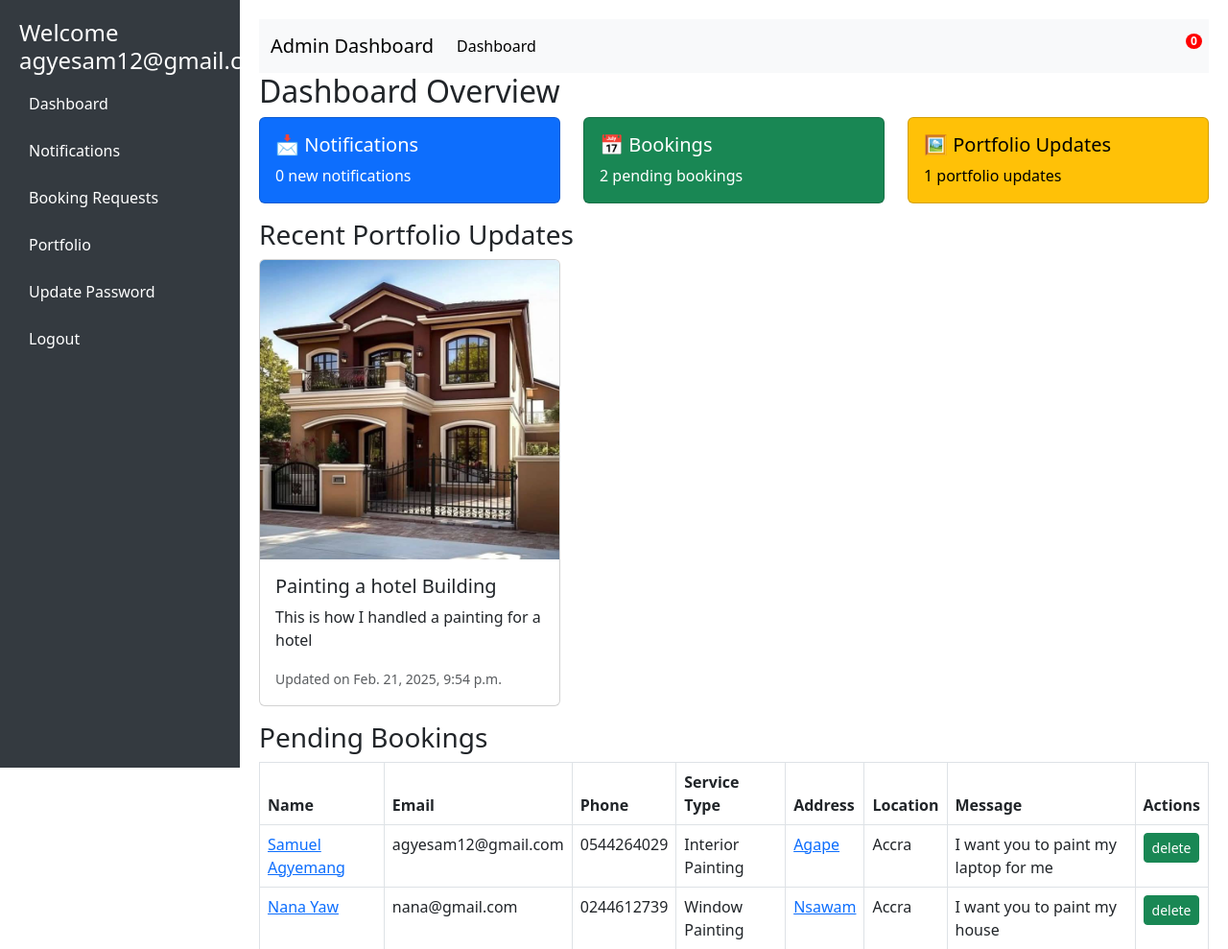
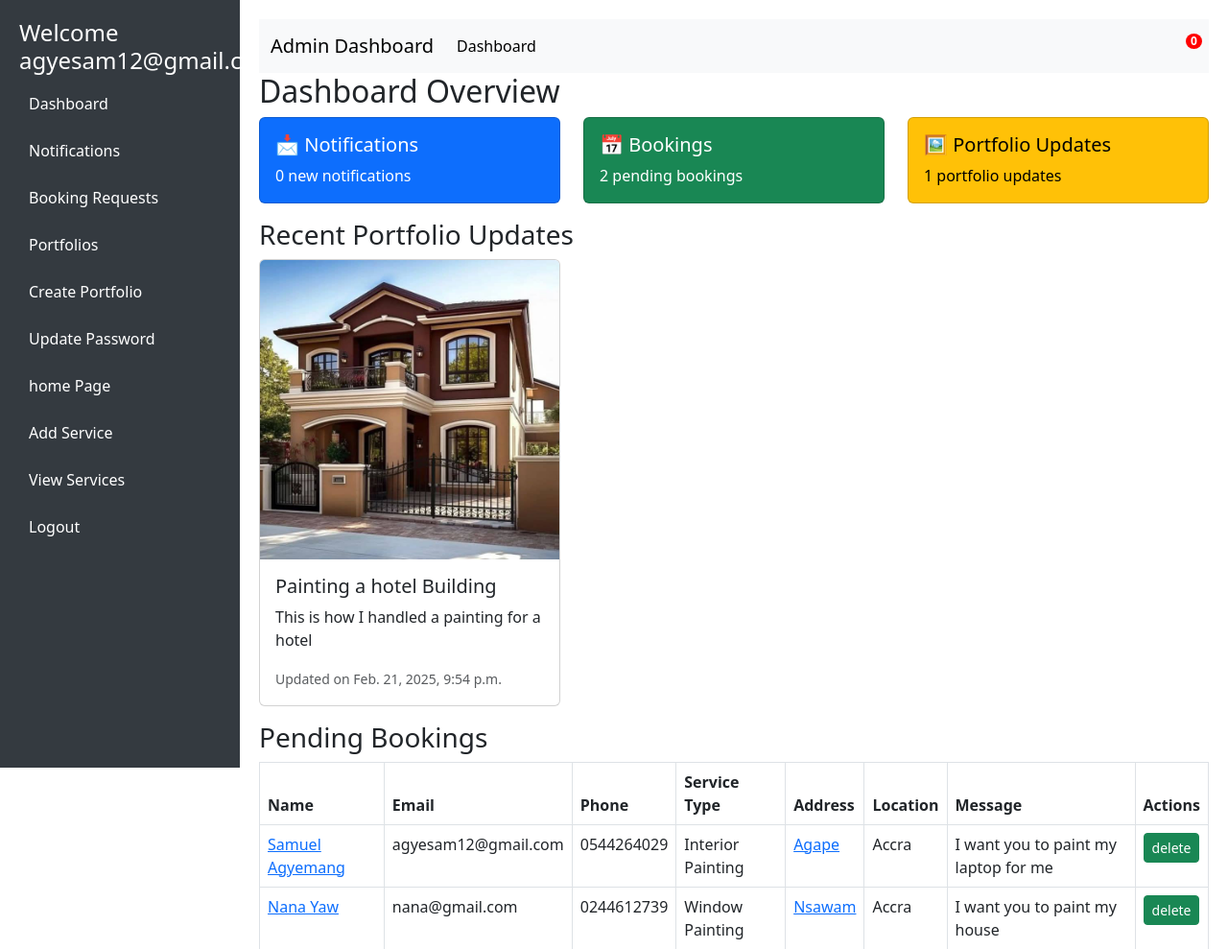
Before and after one commit to agyesam12/painting-site, a Django app: page /admin_dashboard/ in a window 1280 px wide. Shown: the top 989 px of the page at 96% size. Run offline with Django 5.2, Linux system fonts and the light colour scheme; a user stored in the database is signed in; data comes from the database, SQL or seed files in the repository; parts of the project's set-up code (start-up, migrations or seed data) failed here and were passed over; some libraries are stand-ins or nearby versions.

Commit message:
updated the admin dashboard template file

```diff
--- a/paint/templates/admin_dashboard.html
+++ b/paint/templates/admin_dashboard.html
@@ -52,8 +52,12 @@
         <a href="#dashboard">Dashboard</a>
         <a href="{% url 'DisplayNotifications' %}">Notifications</a>
         <a href="{% url 'booking_requests' %}">Booking Requests</a>
-        <a href="{% url 'portfolio_lists' %}">Portfolio</a>
+        <a href="{% url 'portfolio_lists' %}">Portfolios</a>
+        <a href="{% url 'create_portfolio' %}">Create Portfolio</a>
         <a href="{% url 'update_password' %}">Update Password</a>
+        <a href="{% url 'home' %}">home Page</a>
+        <a href="{% url 'create_service' %}">Add Service</a>
+        <a href="{% url 'display_service' %}">View Services</a>
         <a href="{% url 'signout' %}">Logout</a>
     </div>
     <div class="content">
```
